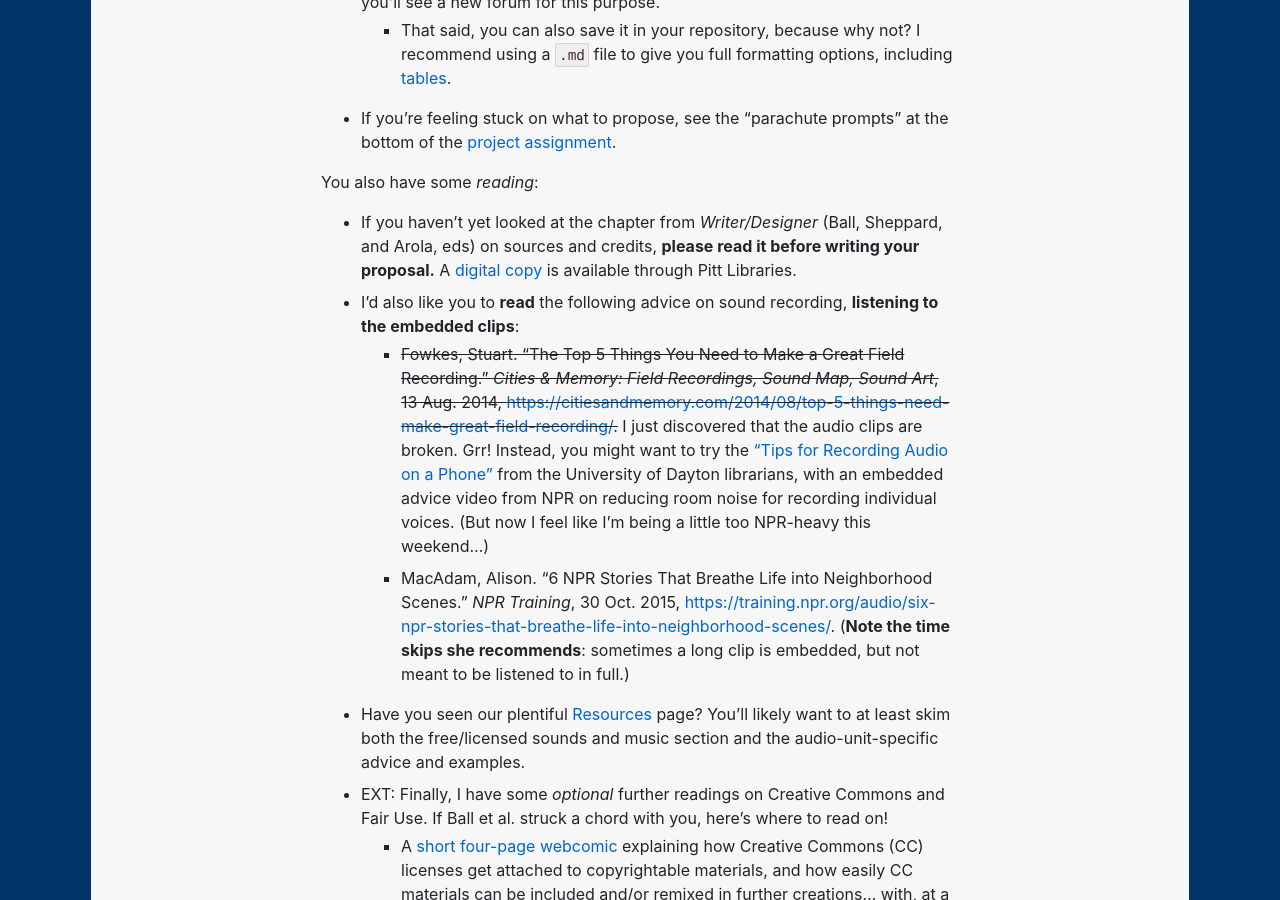
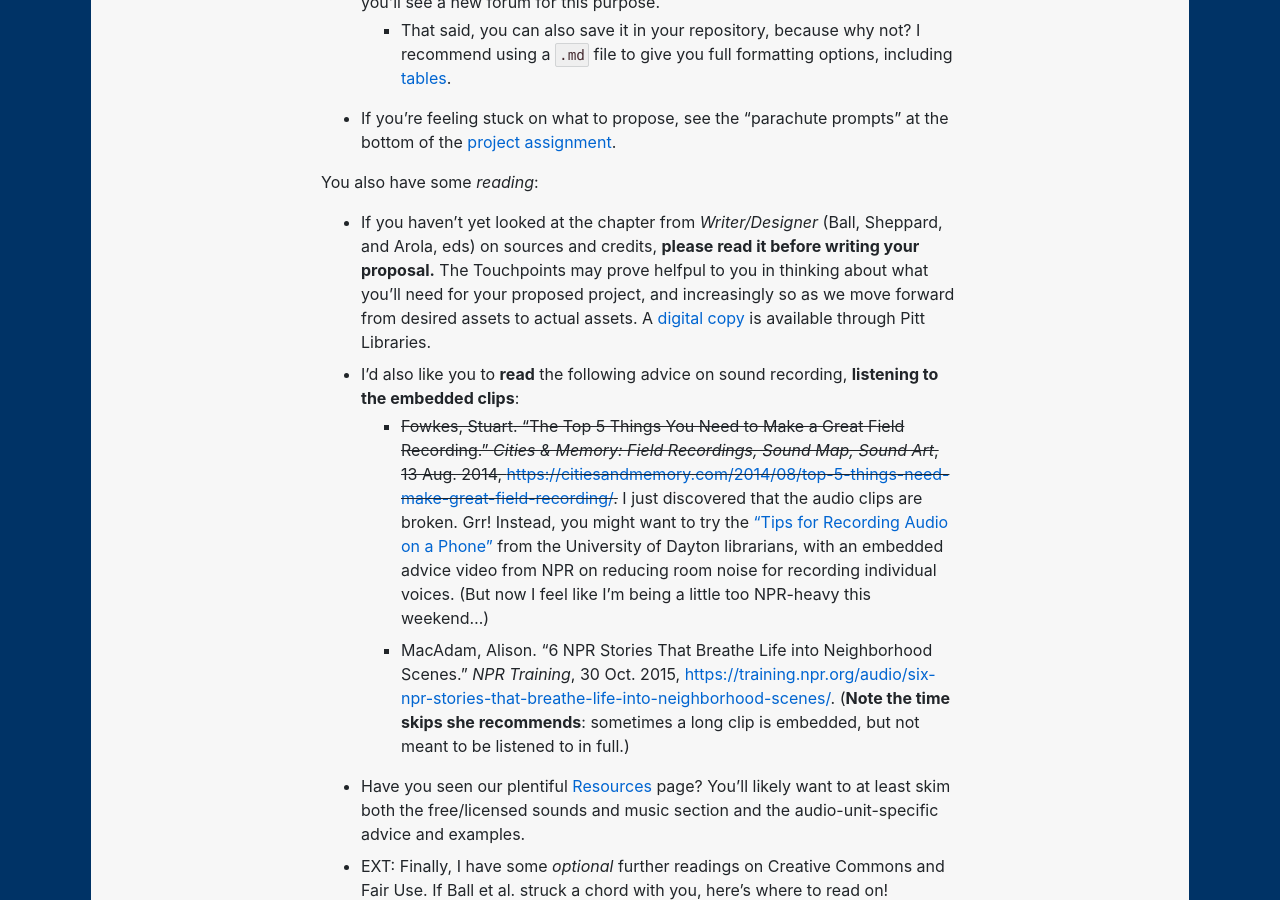
Before and after one commit to benmiller314/cdm2025spring, a Jekyll site: the page built from plans/lesson-04.md, in a window 1280 px wide and 900 px high, scrolled down 4941 px. Built offline with Jekyll 4.4.1, drawn with Linux system fonts in a browser that asks for light colours; our own code applies the rules of GitHub Pages for plain Markdown files.

Commit message:
add note about how W/D chapter will be useful

```diff
--- a/plans/lesson-04.md
+++ b/plans/lesson-04.md
@@ -188,7 +188,7 @@ The main <em>writing</em> assignment for the weekend is to <strong>post a propos
 - If you're feeling stuck on what to propose, see the <a title="Because you reach for them when you feel like you're falling">"parachute prompts"</a> at the bottom of the [project assignment](https://github.com/benmiller314/audio-narrative-{{site.course.slugterm}}#parachute-prompts).
 
 You also have some _reading_:
-* If you haven't yet looked at the chapter from  _Writer/Designer_ (Ball, Sheppard, and Arola, eds) on sources and credits, **please read it before writing your proposal.**  A <a href="https://ebookcentral.proquest.com/lib/pitt-ebooks/reader.action?docID=6745793&ppg=229">digital copy</a> is available through Pitt Libraries.
+* If you haven't yet looked at the chapter from  _Writer/Designer_ (Ball, Sheppard, and Arola, eds) on sources and credits, **please read it before writing your proposal.** The Touchpoints may prove helfpul to you in thinking about what you'll need for your proposed project, and increasingly so as we move forward from desired assets to actual assets. A <a href="https://ebookcentral.proquest.com/lib/pitt-ebooks/reader.action?docID=6745793&ppg=229">digital copy</a> is available through Pitt Libraries.
 * I'd also like you to **read** the following advice on sound recording, **listening to the embedded clips**:
     - ~~Fowkes, Stuart. “The Top 5 Things You Need to Make a Great Field Recording.” *Cities & Memory: Field Recordings, Sound Map, Sound Art*, 13 Aug. 2014, [https://citiesandmemory.com/2014/08/top-5-things-need-make-great-field-recording/](https://citiesandmemory.com/2014/08/top-5-things-need-make-great-field-recording/).~~ I just discovered that the audio clips are broken. Grr! Instead, you might want to try the ["Tips for Recording Audio on a Phone"](https://libguides.udayton.edu/oral-history-recording/phone-tips) from the University of Dayton librarians, with an embedded advice video from NPR on reducing room noise for recording individual voices. (But now I feel like I'm being a little too NPR-heavy this weekend...)
     - MacAdam, Alison. “6 NPR Stories That Breathe Life into Neighborhood Scenes.” *NPR Training*, 30 Oct. 2015, [https://training.npr.org/audio/six-npr-stories-that-breathe-life-into-neighborhood-scenes/](https://training.npr.org/audio/six-npr-stories-that-breathe-life-into-neighborhood-scenes/). (**Note the time skips she recommends**: sometimes a long clip is embedded, but not meant to be listened to in full.)
```
